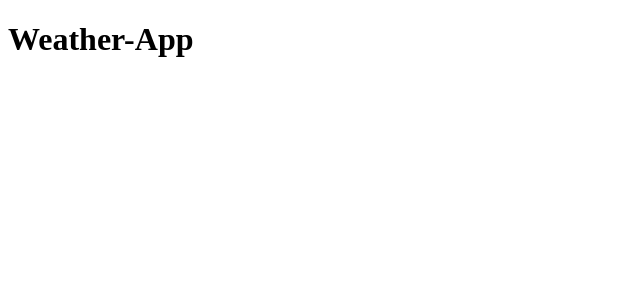
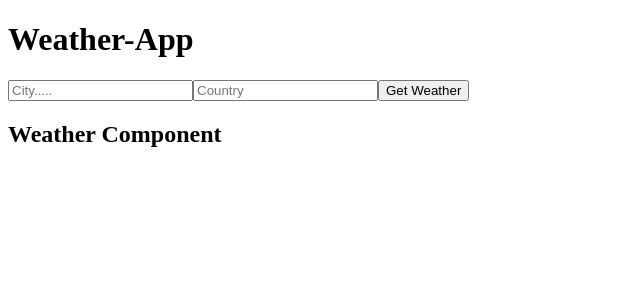
Before and after one commit to OmarHassan1/Weather-App, a React (Create React App) app: page / in a window 1280 px wide. Shown: the top 300 px of the page, without its empty margins (0-640 px from the left). Built offline with nearby package versions, Linux system fonts and the light colour scheme.

Commit message:
Create Form Component

```diff
--- a/src/components/App.js
+++ b/src/components/App.js
@@ -1,11 +1,18 @@
 import React, { Component } from "react";
 import Form from "./Form";
 import Weather from "./Whather";
+
 export default class App extends Component {
+  getWeather = (e) => {
+    console.log("weather");
+    e.preventDefault();
+  };
   render() {
     return (
       <div className="App">
         <h1>Weather-App</h1>
+        <Form getWeather={this.getWeather} />
+        <Weather />
       </div>
     );
   }
--- a/src/components/Form.js
+++ b/src/components/Form.js
@@ -1,11 +1,14 @@
 import React, { Component } from "react";
 
-export default class Form extends Component {
+class Form extends Component {
   render() {
     return (
-      <div>
-        <h2>Weather Component</h2>
-      </div>
+      <form onSubmit={this.props.getWeather}>
+        <input type="text" placeholder="City....." />
+        <input type="text" placeholder="Country" />
+        <button>Get Weather</button>
+      </form>
     );
   }
 }
+export default Form;
```
